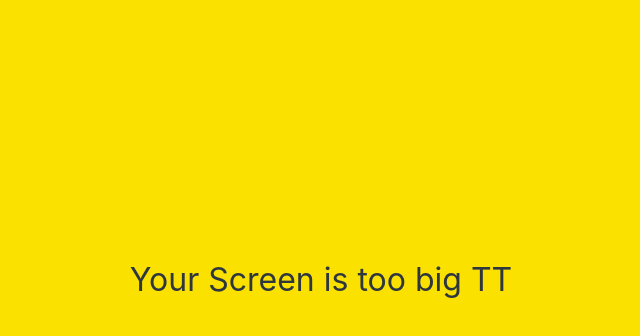
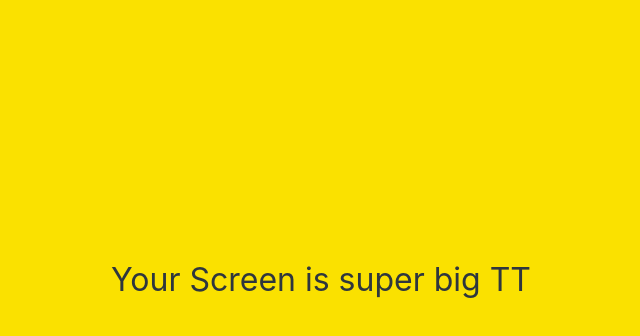
Before and after one commit to elijah7000/kokoa-clone-2022, a plain HTML site: page chats.html in a window 1280 px wide. Shown: the part 120-456 px from the top of the page, without its empty margins (319-959 px from the left). Drawn offline with Linux system fonts and the light colour scheme.

Commit message:
too ->super

```diff
--- a/chats.html
+++ b/chats.html
@@ -72,7 +72,7 @@
           </ul>
       </nav>
     <div id="no-mobile">
-        <span>Your Screen is too big TT</span>
+        <span>Your Screen is super big TT</span>
     </div>
 
   <script
```
